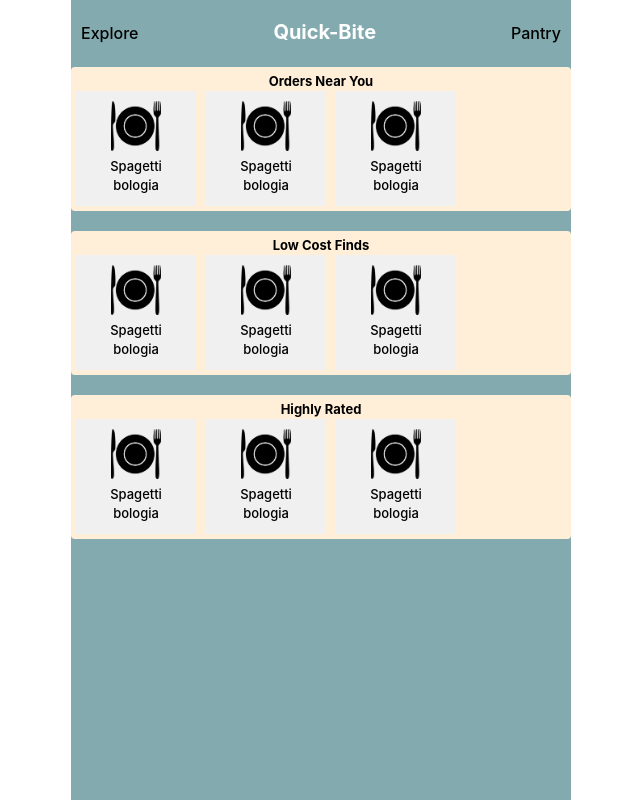
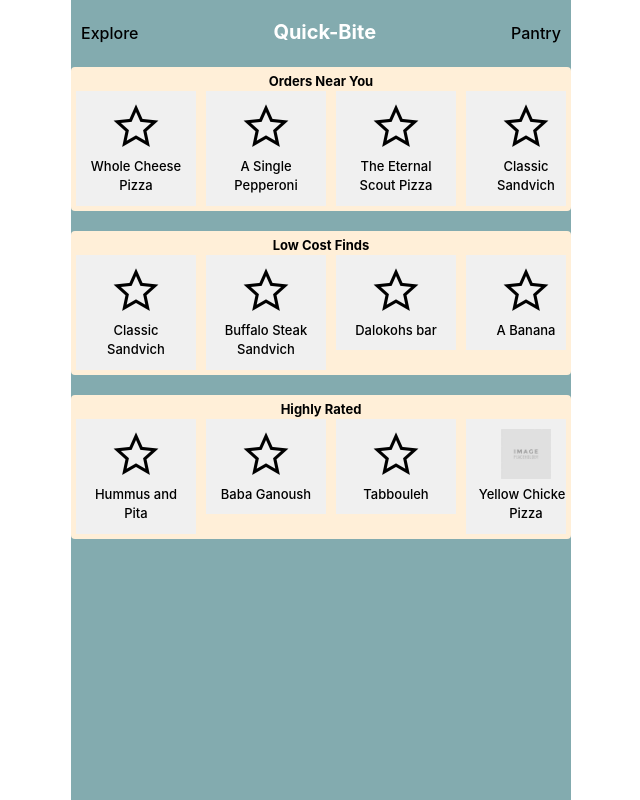
Before and after one commit to Ajknight121/SupperLust-React, a React (Vite) app: page /quickbites in a window 1280 px wide. Shown: the whole page, without its empty margins (319-959 px from the left). Built offline with nearby package versions, Linux system fonts and the light colour scheme.

Commit message:
Quick bites adds to cart, cart remove button works

```diff
--- a/src/components/quickbites/Small.jsx
+++ b/src/components/quickbites/Small.jsx
@@ -1,14 +1,17 @@
 /* eslint-disable react/prop-types */
+import { useContext } from "react"
 import { Link } from "react-router-dom"
+import { SiteContext } from "../../Domain/SiteContext"
 // import dinnerPlate from "images/dinner-plate.png"
 
-const Small = ({name}) => {
+const Small = ({meal}) => {
+  const {addItemToCart} = useContext(SiteContext)
   return (
     <div className="small-item">
-      <Link to={"/cart"}>
-        <img src={"images/dinner-plate.png"} width={"50px"} height={"50px"} />
+      <Link to={"/cart"} onClick={() => addItemToCart(meal)}>
+        <img src={meal.image} width={"50px"} height={"50px"} />
         <div>
-            {name}
+            {meal.name}
         </div>
       </Link>
     </div>
--- a/src/pages/cart/Cart.jsx
+++ b/src/pages/cart/Cart.jsx
@@ -26,7 +26,7 @@ import { SiteContext } from "../../Domain/SiteContext"
 
 
 export default function Cart() {
-  const {cart, setCart, addMealToTimeline} = useContext(SiteContext)
+  const {cart, setCart, addMealToTimeline, removeItemFromCart} = useContext(SiteContext)
   let bags = cart.filter((item) => item.isBag == true);
   let meals = cart.filter((item) => item.isBag == false);
   console.log(cart)
@@ -37,11 +37,15 @@ export default function Cart() {
     })
     setCart([])
   }
+
+  const handleRemove = (item) => {
+    removeItemFromCart(item)
+  }
   return (
     <div className='cart'>
       <div className='header'>
         <div className="back">
-          <Link to={"/restaurant"}>
+          <Link onClick={() => history.back()}>
             <div className="back">&lt;</div>
           </Link>
         </div>
@@ -51,13 +55,13 @@ export default function Cart() {
         <div className='my-bags'>
           <h3>My Bags</h3>
           <div className='list'>
-            {bags.map((bag,index) => (<CartItem key={index + "cart"} item={bag}/>))}
+            {bags.map((bag,index) => (<CartItem key={index + "cart"} item={bag} remove={handleRemove}/>))}
           </div>
         </div>
         <div className='my-bags'>
           <h3>My Orders</h3>
           <div className='list'>
-          {meals.map((bag,index) => (<CartItem key={index + "cart"} item={bag}/>))}
+          {meals.map((bag,index) => (<CartItem key={index + "cart"} item={bag} remove={handleRemove}/>))}
           </div>
         </div>
       </div>
--- a/src/pages/cart/components/CartItem.jsx
+++ b/src/pages/cart/components/CartItem.jsx
@@ -1,7 +1,7 @@
 /* eslint-disable react/prop-types */
 
 
-export default function CartItem( {item} ) {
+export default function CartItem( {item, remove} ) {
     let {name, image, isDelivery = true, price, pickUpTime, restaurant} = item
   return (
     <div className="cart-item">
@@ -22,7 +22,7 @@ export default function CartItem( {item} ) {
       </div>
       <div className="cart-item-buttons">
         <button className="edit">Edit</button>
-        <button className="delete">Delete</button>
+        <button onClick={() => remove(item)} className="delete">Delete</button>
       </div>
     </div>
   );
--- a/src/pages/explore/Explore.jsx
+++ b/src/pages/explore/Explore.jsx
@@ -5,7 +5,7 @@ import { useContext, useState } from "react";
 import { SiteContext } from "../../Domain/SiteContext";
 const Explore = () => {
   let { restaurants, setCurrentRestaurant } = useContext(SiteContext);
-  const [travelTime, setTravelTime] = useState(30);
+  const [travelTime, setTravelTime] = useState(60);
   const [price, setPrice] = useState(100);
   const [portion, setPortion] = useState("Snacks");
 
--- a/src/pages/explore/components/ExploreResult.jsx
+++ b/src/pages/explore/components/ExploreResult.jsx
@@ -8,8 +8,9 @@ export default function ExploreResult( {restaurant} ) {
         <div>{name} ${price}</div>
         <div>{type} Distance: {distance} mi</div>
         <div className="images">
-          <img width={"90px"} height={"100%"} src={"images/Cheeseburger 1.png"}/>
-          <img width={"90px"} height={"100%"} src={"images/Cheeseburger 1.png"}/>
+          {restaurant.meals.map((item) => <img key={item.name+item.type} width={"90px"} height={"100%"} src={item.image}/>)}
+          {/* <img width={"90px"} height={"100%"} src={"images/Cheeseburger 1.png"}/>
+          <img width={"90px"} height={"100%"} src={"images/Cheeseburger 1.png"}/> */}
         </div>
     </div>
   )
--- a/src/pages/explore/exploreStyle.css
+++ b/src/pages/explore/exploreStyle.css
@@ -68,4 +68,5 @@ hr {
     margin: 1px;
     overflow-x: scroll;
     overflow-y: hidden;
+    height: 100px;
 }
--- a/src/pages/quickbites/QuickBites.jsx
+++ b/src/pages/quickbites/QuickBites.jsx
@@ -1,46 +1,56 @@
-import "./quickbites.css"
-import { Link } from 'react-router-dom'
-import Small from "../../components/quickbites/Small"
+import "./quickbites.css";
+import { Link } from "react-router-dom";
+import Small from "../../components/quickbites/Small";
+import { useContext } from "react";
+import { SiteContext } from "../../Domain/SiteContext";
 
 export default function QuickBites() {
+  let { restaurants, addItemToCart } = useContext(SiteContext);
+
+  restaurants.forEach((store) => {
+  store.meals.forEach((item) => item.restaurant = store.name)
+  store.bags.forEach((item) => item.restaurant = store.name)})
+
+  const nearRestaurants = restaurants.filter((restaurant) => {
+    return restaurant.time <= 10;
+  });
+  const cheapRestaurants = restaurants.filter((restaurant) => {
+    return restaurant.price <= 10;
+  });
 
   return (
     <div className="page quick-bites">
-      <div className='page-header'>
-        <Link to={"/explore"}>
-          Explore
-        </Link>
+      <div className="page-header">
+        <Link to={"/explore"}>Explore</Link>
         <h2>Quick-Bite</h2>
-        <Link to={"/"}>
-          Pantry
-        </Link>
+        <Link to={"/"}>Pantry</Link>
       </div>
       <div className="categories">
         <div className="category">
           <h4>Orders Near You</h4>
           <div>
-            <Small name="Spagetti bologia" />
-            <Small name="Spagetti bologia" />
-            <Small name="Spagetti bologia" />
+            {nearRestaurants.map((store, index) =>
+              store.meals.map((item) => <Small key={store.name+index+ "." + index} meal={item} />)
+            )}
           </div>
         </div>
         <div className="category">
           <h4>Low Cost Finds</h4>
           <div>
-            <Small name="Spagetti bologia" />
-            <Small name="Spagetti bologia" />
-            <Small name="Spagetti bologia" />
+            {cheapRestaurants.map((store, index) =>
+              store.meals.map((item) => <Small key={index+store.name+ ".index"} meal={item} />)
+            )}
           </div>
         </div>
         <div className="category">
           <h4>Highly Rated</h4>
           <div>
-            <Small name="Spagetti bologia" />
-            <Small name="Spagetti bologia" />
-            <Small name="Spagetti bologia" />
+            {restaurants.map((store, index) =>
+              store.meals.map((item) => <Small key={index+ ".indexs"} meal={item} />)
+            )}
           </div>
         </div>
       </div>
     </div>
-  )
+  );
 }
```
